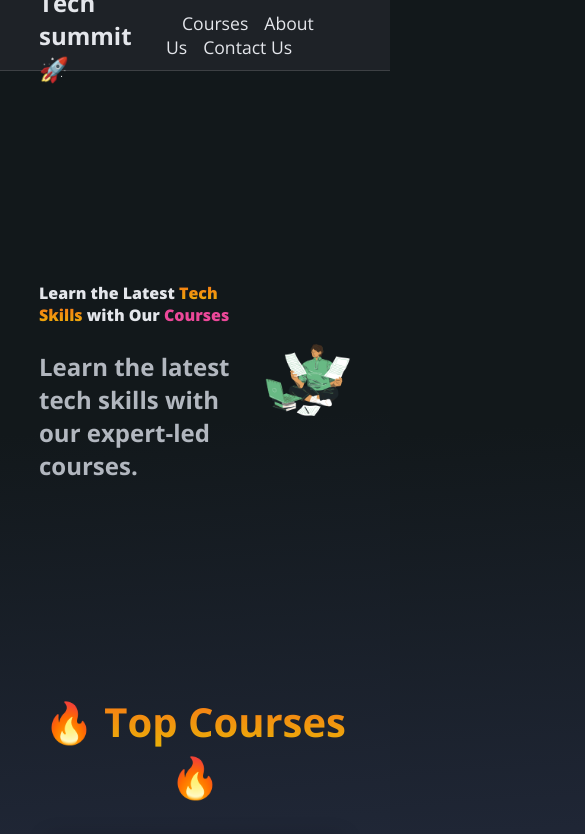
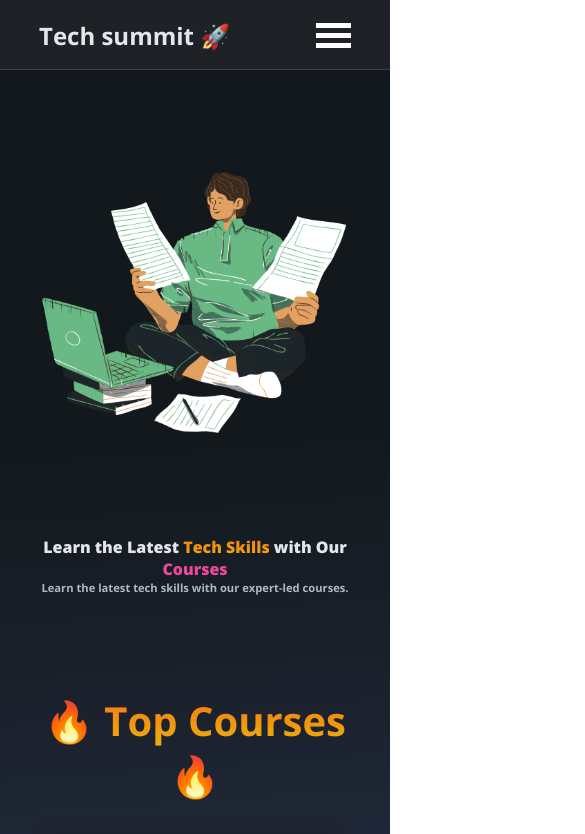
Before and after one commit to udoy4490/tech_summit_react_laravel, a React (Create React App) app: page / in a window 390 px wide. Shown: the top 834 px of the page, 585 px wide, since content can reach past the window. Built offline with nearby package versions, Linux system fonts and the light colour scheme; grey boxes are pictures that could not be loaded.

Commit message:
home page all responsive except hero title

```diff
--- a/package.json
+++ b/package.json
@@ -34,5 +34,11 @@
       "last 1 firefox version",
       "last 1 safari version"
     ]
+  },
+  "devDependencies": {
+    "@babel/core": "^7.20.12",
+    "@babel/preset-env": "^7.20.2",
+    "babel-loader": "^9.1.2",
+    "webpack": "^5.75.0"
   }
 }
--- a/src/Home/Home.js
+++ b/src/Home/Home.js
@@ -1,37 +1,25 @@
-import React, {useEffect, useRef} from "react";
+import React, { useEffect } from "react";
 import Card from "../components/Card";
+import GreenButton from "../components/GreenButton";
+import ListCard from "../components/ListCard";
 import Navbar from "../components/Navbar";
 import hero_image from "../images/hero_image.png";
+import seminar_image from "../images/seminar_default.jpg";
+import { useStateValue } from "../StateProvider";
 import "./home.css";
+
 function Home() {
-  const animateRef = useRef([]);
-  animateRef.current = [];
+  const { addToRef, animateCurrentElements } = useStateValue();
 
-  const addToRef = (el) => {
-    if(el && !animateRef.current.includes(el)){
-      animateRef.current.push(el);
-    }
-  }
-  useEffect(()=>{
-    const observer = new IntersectionObserver((entries)=>{
-      entries.forEach((entry)=>{
-        if(entry.isIntersecting){
-          entry.target.classList.add('show')
-        }else{
-          entry.target.classList.remove("show");
-
-        }
-      })
-    });
-
-    animateRef.current.forEach((el)=> observer.observe(el));
-  },[])
+  useEffect(() => {
+    animateCurrentElements();
+  }, []);
   return (
     <>
       <Navbar />
       <main className="container">
         <section className="hero_section">
-          <div className="hero_text">
+          <div className="hero_text hidden" ref={addToRef}>
             <h1 className="hero_title">
               Learn the Latest
               <span className="text_yellow_gradient"> Tech Skills</span> with
@@ -51,7 +39,7 @@ function Home() {
             🔥 <span className="text_yellow_gradient">Top Courses</span> 🔥
           </h2>
           <div className="courses">
-            <Card  />
+            <Card />
             <Card />
             <Card />
             <Card />
@@ -61,16 +49,42 @@ function Home() {
             <Card />
           </div>
         </section>
-        <section>
+        <section className="mt-5">
+          <h2 className="home_title">Our Top Services</h2>
+          <div className="services">
+            <div ref={addToRef} className="box1 hidden">
+              Sill Development
+            </div>
+            <div ref={addToRef} className="box2 hidden">
+              Web Development
+            </div>
+            <div ref={addToRef} className="box3 hidden">
+              UI/UX
+            </div>
+            <div ref={addToRef} className="box4 hidden">
+              Software
+            </div>
+          </div>
+        </section>
+        <section className="mt-5 ">
           <h2 className="home_title">
-            Our Top Services
-            <div className="services">
-              <div ref={addToRef} className="box1 hidden">hello</div>
-              <div ref={addToRef} className="box2 hidden">hello</div>
-              <div ref={addToRef} className="box3 hidden">hello</div>
-              <div ref={addToRef} className="box4 hidden">hello</div>
+            🚀 <span className="text_yellow_gradient">Free Seminar</span> 🚀
+          </h2>
+          <div className="seminar_card">
+            <div className="seminar_info">
+              <h1 className="home_title">অংশ নিন ফ্রি সেমিনারে</h1>
+              <div className="seminar_list_cards hidden" ref={addToRef}>
+                <ListCard />
+                <ListCard />
+              </div>
+              <div className="seminar_button hidden" ref={addToRef}>
+                <GreenButton link="#" text="Join Seminar" />
+              </div>
             </div>
-          </h2>
+            <div className="seminar_image">
+              <img src={seminar_image} alt="seminar image" srcset="" />
+            </div>
+          </div>
         </section>
       </main>
     </>
--- a/src/Home/home.css
+++ b/src/Home/home.css
@@ -25,7 +25,7 @@
   margin: auto;
 }
 .hero_title{
-  font-size: clamp(1rem,4vw,4rem);
+  font-size: clamp(1rem,3.5vw,4rem);
   font-weight: 900;
 }
 
@@ -48,9 +48,15 @@
   display: grid;
   grid-template-columns: repeat(4,1fr);
   grid-column-gap: 50px;
+  grid-row-gap: 50px;
   width: 80%;
   margin: auto;
   padding-top: 4rem;
+}
+.services > div{
+  width: 300px;
+  font-weight:  600;
+  font-size: 1.2rem;
 }
 .box1{
   background: #EF4444;
@@ -77,25 +83,105 @@
   transition-delay: 800ms !important;
 }
 
+.seminar_card{
+  background: #2A2E35;
+  display: grid;
+  grid-template-columns: 3fr 2fr;
+  width: 100%;
+  min-height: 600px;
+  margin-bottom: 2rem;
+  border-radius: 0.9rem;
+  overflow: hidden;
+
+}
+
+.seminar_image{
+  position: relative;
+  width: 500px;
+  margin: auto;
+
+}
+
+.seminar_info{
+  display: flex;
+  flex-direction: column;
+  justify-content: center;
+  padding: 4rem;
+}
+
+.seminar_button{
+  margin-top: 2rem;
+  margin-left: 0.2rem;
+  text-align: center;
+}
+
+.seminar_image > img{
+  width: 100%;
+  border-radius: 0.9rem;
+}
+
+@media (max-width: 1650px){
+    .services{
+   grid-template-columns: repeat(2,1fr);
+
+  }
+}
 @media (max-width: 1400px) {
   .courses {
     grid-template-columns: repeat(3, 1fr) !important;
   }
+
 }
-@media (max-width: 1080px) {
+@media (max-width: 1200px) {
+  .seminar_card{
+  grid-template-columns: 1fr;
+  }
+  .seminar_image{
+    display: none;
+  }
+}
+
+
+
+@media (max-width: 992px){
   .courses {
     grid-template-columns: repeat(2, 1fr) !important;
   }
+
+
+  .services{
+    grid-template-columns: repeat(1,1fr);
+    margin: 0;
+    text-align: center;
+    width: 100%;
+
+  }
+
 }
 
-@media (max-width: 600px) {
+@media (max-width: 768px){
+  .hero_section{
+    flex-direction: column-reverse;
+  }
+  .hero_image{
+    width: 100%;
+  }
+  .hero_text{
+    margin-top: 2rem;
+    text-align: center;
+  }
+
+
+.hero_description{
+      font-size:  clamp(0.7rem,1.1vw,2rem);
+      margin-top: 0 !important;
+
+}
   .courses {
     grid-template-columns: 1fr !important;
   }
 }
 
-@media(prefers-redced-motion){
-  .hidden{
-    transition: none;
-  }
+@media (max-width: 576px) {
+
 }
--- /dev/null
+++ b/src/StateProvider.js
@@ -0,0 +1,12 @@
+import { createContext , useContext } from "react";
+export const StateContext = createContext();
+
+
+export const StateProvider = ({
+  addToRef,
+  animateCurrentElements,children,
+}) => <StateContext.Provider value={{addToRef,animateCurrentElements}}>{children}</StateContext.Provider>;
+
+export const useStateValue = () => {
+  return useContext(StateContext);
+}
--- /dev/null
+++ b/src/components/ListCard.js
@@ -0,0 +1,14 @@
+import React from "react";
+import "./listcard.css";
+function ListCard() {
+  return (
+    <div className="list_card">
+      <div className="info">
+        <h3>Python with Django</h3>
+        <p>অনলাইন , সময়ঃ রাত ০৮ : ০০ টা</p>
+      </div>
+    </div>
+  );
+}
+
+export default ListCard;
--- a/src/components/Navbar.css
+++ b/src/components/Navbar.css
@@ -1,31 +1,118 @@
-nav{
-
+nav {
   background: #1e2227;
   border-bottom: 1px solid rgba(128, 128, 128, 0.322);
+  overflow: hidden;
+  height: 70px;
+  transition: all 0.4s ease-in-out;
 }
 
-.nav{
+nav.open{
+  height: 300px;
+}
+
+.nav {
   display: flex;
   justify-content: space-between;
   align-items: center;
   height: 70px;
 }
 
-.nav_link > li{
+.nav_link_container{
+    display: block;
+}
+.nav_link > li {
   display: inline;
   list-style: none;
   margin-left: 1rem;
   font-size: 1.1rem;
   cursor: pointer;
+  font-weight: 700;
 }
 
-.nav_link > li:hover{
+.nav_link > li:hover {
   color: #bfc2c9;
   transition: 0.1s ease-in-out;
 }
 
-.nav_brand > h3{
+.nav_brand > h3 {
   font-weight: 700;
   font-size: 1.5rem;
   cursor: pointer;
 }
+
+.nav_switch{
+    display: none;
+    position: relative;
+    flex-direction: column;
+    justify-content: space-between;
+    height: 25px;
+    width: 35px;
+    cursor: pointer;
+}
+
+.nav_switch > span{
+    background-color: #fff;
+    width: 100%;
+    height: 5px;
+    display: block;
+    transition: all 0.3s ease-in-out;
+}
+
+.nav_switch:hover .span1{
+    position: absolute;
+    top: 50%;
+    left: 50%;
+    transform: translate(-50%,-50%) rotate(45deg);
+}
+.nav_switch:hover .span2{
+    position: absolute;
+    top: 50%;
+    left: 50%;
+    transform: translate(-50%,-50%) rotate(135deg);
+}
+.nav_switch:hover .span3{
+   opacity: 0;
+}
+
+.nav_switch.open .span1{
+    position: absolute;
+    top: 50%;
+    left: 50%;
+    transform: translate(-50%,-50%) rotate(45deg);
+}
+.nav_switch.open .span2{
+    position: absolute;
+    top: 50%;
+    left: 50%;
+    transform: translate(-50%,-50%) rotate(135deg);
+}
+.nav_switch.open .span3{
+   opacity: 0;
+}
+
+.nav_links_collapsed{
+  text-align: center;
+}
+
+
+@media (max-width: 1650px) {
+}
+@media (max-width: 1400px) {
+}
+@media (max-width: 1200px) {
+}
+
+@media (max-width: 992px) {
+}
+
+@media (max-width: 768px) {
+  .nav_link_container{
+    display: none;
+  }
+  .nav_switch{
+    display: flex;
+  }
+}
+
+@media (max-width: 576px) {
+}
--- a/src/components/Navbar.js
+++ b/src/components/Navbar.js
@@ -1,13 +1,23 @@
-import React from 'react'
-import './Navbar.css';
+import React, { useState } from "react";
+import "./Navbar.css";
 function Navbar() {
+  const [navState, setNavState] = useState(false);
   return (
-    <nav>
+    <nav className={`${navState ? "open" : ""}`}>
       <div className="container nav">
         <div className="nav_brand">
           <h3>Tech summit 🚀</h3>
         </div>
-        <div>
+
+        <div
+          className={`nav_switch ${navState ? "open" : ""}`}
+          onClick={() => setNavState(!navState)}
+        >
+          <span className="span1"></span>
+          <span className="span2"></span>
+          <span className="span3"></span>
+        </div>
+        <div className="nav_link_container">
           <ul className="nav_link">
             <li>Courses</li>
             <li>About Us</li>
@@ -15,8 +25,16 @@ function Navbar() {
           </ul>
         </div>
       </div>
+      <div className="nav_links_collapsed">
+        <h2>hello</h2>
+        <h2>hello</h2>
+        <h2>hello</h2>
+        <h2>hello</h2>
+        <h2>hello</h2>
+        <h2>hello</h2>
+      </div>
     </nav>
   );
 }
 
-export default Navbar
+export default Navbar;
--- /dev/null
+++ b/src/components/listcard.css
@@ -0,0 +1,15 @@
+.list_card {
+  border: 1px solid rgba(128, 128, 128, 0.164);
+  padding-top: 2rem;
+  padding-bottom: 2rem;
+  padding-left: 2rem;
+  padding-right: 2rem;
+  border-radius: 0.5rem;
+  margin-top: 2rem;
+  box-shadow: 0px 0px 20px rgba(0, 0, 0, 0.171);
+}
+
+.info > p{
+    color: #B2B7BF;
+    font-size: 0.9rem;
+}
--- /dev/null
+++ b/src/dataLayer/animation.js
@@ -0,0 +1,25 @@
+
+
+let animateRef = [];
+
+
+export const observer = new IntersectionObserver((entries) => {
+  entries.forEach((entry) => {
+    if (entry.isIntersecting) {
+      entry.target.classList.add("show");
+    } else {
+      entry.target.classList.remove("show");
+    }
+  });
+});
+
+export const addToRef = (el) => {
+  if (el && !animateRef.includes(el)) {
+    animateRef.push(el);
+  }
+};
+
+export const animateCurrentElements = () => {
+  animateRef.forEach((el) => observer.observe(el));
+  animateRef = [];
+};
--- a/src/index.js
+++ b/src/index.js
@@ -1,11 +1,21 @@
-import React from 'react';
-import ReactDOM from 'react-dom/client';
-import App from './App';
-import './index.css';
-const root = ReactDOM.createRoot(document.getElementById('root'));
+import React from "react";
+import ReactDOM from "react-dom/client";
+import App from "./App";
+import "./index.css";
+import {
+  addToRef,
+  animateCurrentElements,
+} from "./dataLayer/animation";
+import { StateProvider } from "./StateProvider";
+const root = ReactDOM.createRoot(document.getElementById("root"));
 root.render(
   <React.StrictMode>
-    <App />
+    <StateProvider
+      addToRef={addToRef}
+      animateCurrentElements={animateCurrentElements}
+    >
+      <App />
+    </StateProvider>
   </React.StrictMode>
 );
 
```
Also changed, not shown: src/App.js (+5 -3 lines), src/index.css (+12 -1 lines), src/images/seminar_default.jpg (added), 1 other file (tests, documents, lock files or other folders). Lines whose indentation alone changed are shown as unchanged.
